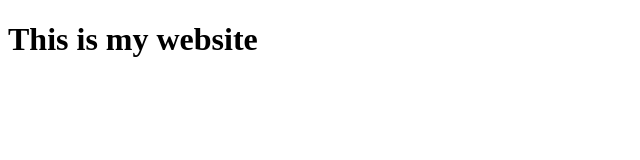
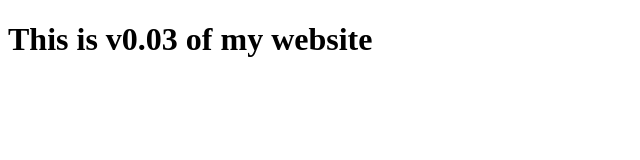
Before and after one commit to Karan-Negi-12/TestRepo, a plain HTML site: page index.html in a window 1280 px wide. Shown: the whole page, without its empty margins (0-640 px from the left). Drawn offline with Linux system fonts and the light colour scheme.

Commit message:
This is version 3 v0.03

```diff
--- a/index.html
+++ b/index.html
@@ -8,8 +8,8 @@
 <body>
     <header>
         <h1>
-            This is my website
-        </h1>
+            This is v0.03 of my website
+          </h1>
     </header>
 </body>
 </html>
```
